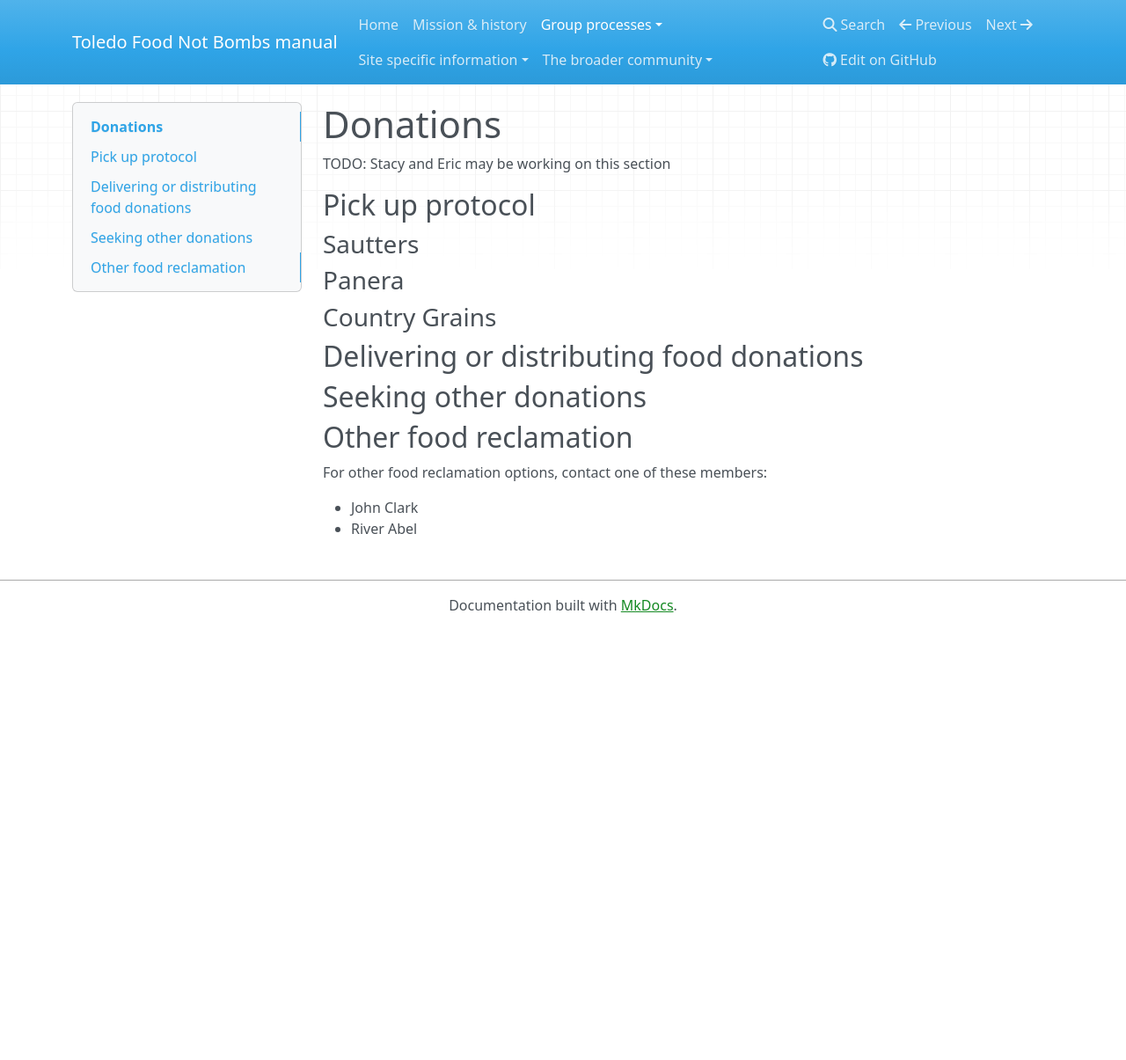
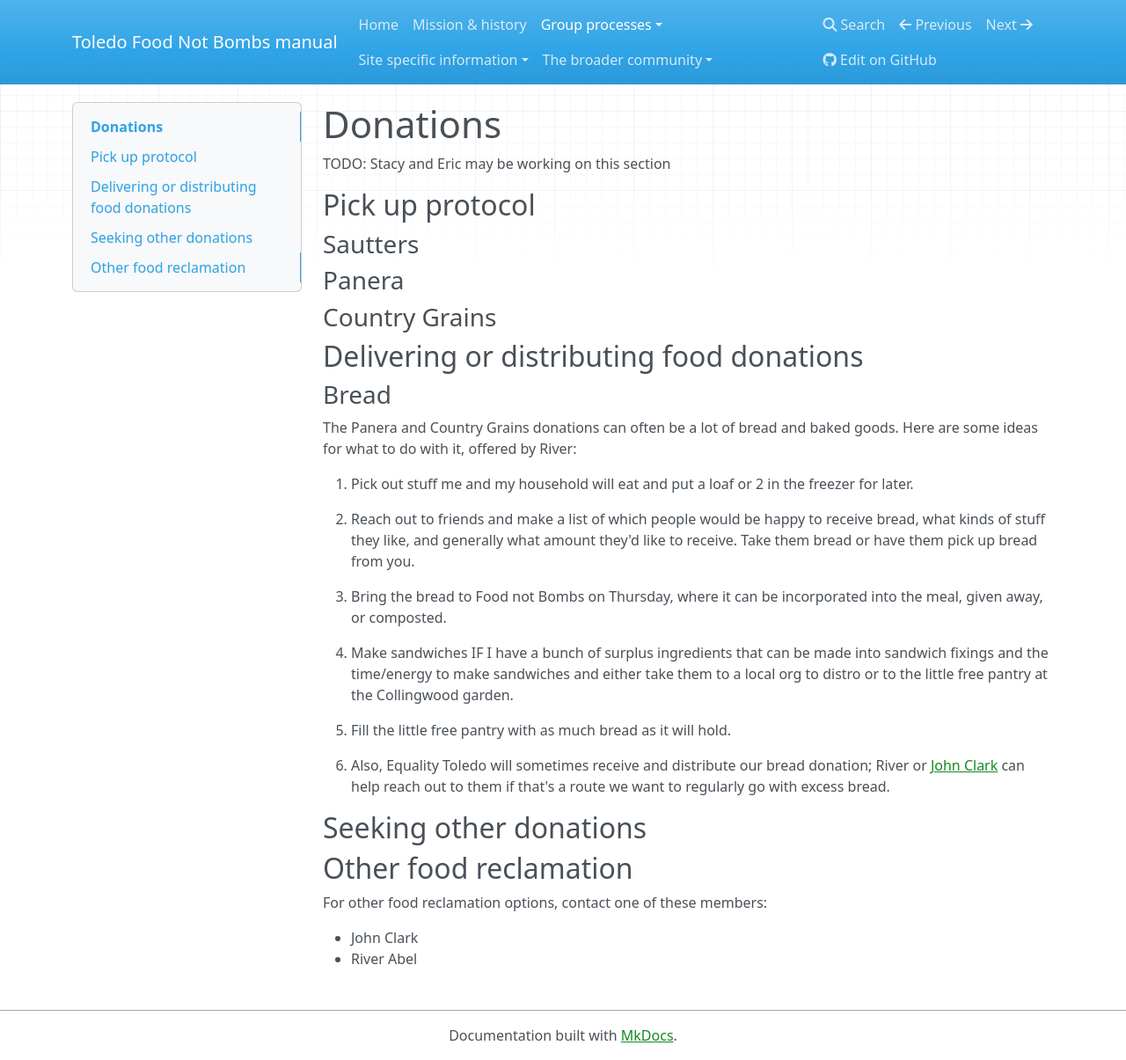
Before and after one commit to ToledoFNB/manual, an MkDocs documentation site: the page built from docs/donations.md, in a window 1280 px wide and 1205 px high. Shown: the whole window at 88% size. Built offline with MkDocs 1.6.1, drawn with Linux system fonts in a browser that asks for light colours; nearby versions of some CDN libraries.

Commit message:
Add ideas for what to do with bread donations

```diff
--- a/docs/donations.md
+++ b/docs/donations.md
@@ -12,6 +12,22 @@ TODO: Stacy and Eric may be working on this section
 
 ## Delivering or distributing food donations
 
+### Bread
+
+The Panera and Country Grains donations can often be a lot of bread and baked goods.  Here are some ideas for what to do with it, offered by River:
+
+1. Pick out stuff me and my household will eat and put a loaf or 2 in the freezer for later.
+
+2. Reach out to friends and make a list of which people would be happy to receive bread, what kinds of stuff they like, and generally what amount they'd like to receive. Take them bread or have them pick up bread from you.
+
+3. Bring the bread to Food not Bombs on Thursday, where it can be incorporated into the meal, given away, or composted.
+
+4. Make sandwiches IF I have a bunch of surplus ingredients that can be made into sandwich fixings and the time/energy to make sandwiches and either take them to a local org to distro or to the little free pantry at the Collingwood garden.
+
+5. Fill the little free pantry with as much bread as it will hold.
+
+6. Also, Equality Toledo will sometimes receive and distribute our bread donation; River or [John Clark](mailto:john.l.clark@gmail.com) can help reach out to them if that's a route we want to regularly go with excess bread.
+
 ## Seeking other donations
 
 ## Other food reclamation
```
Also changed, not shown: docs/other_connections.md (+7 -0 lines).
